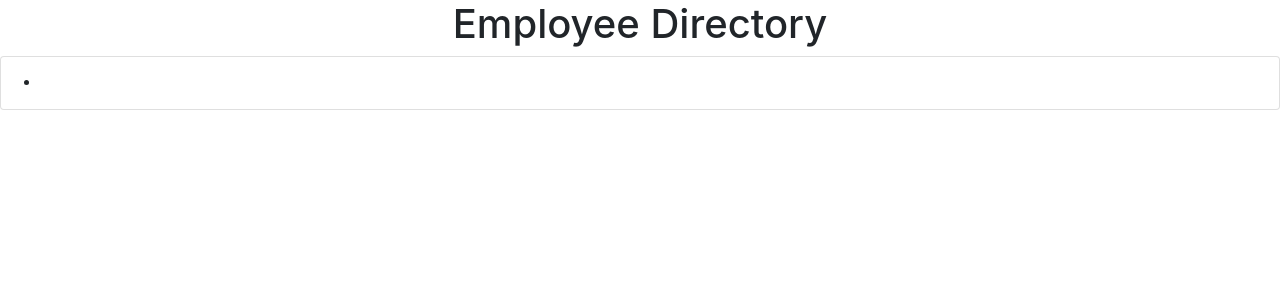
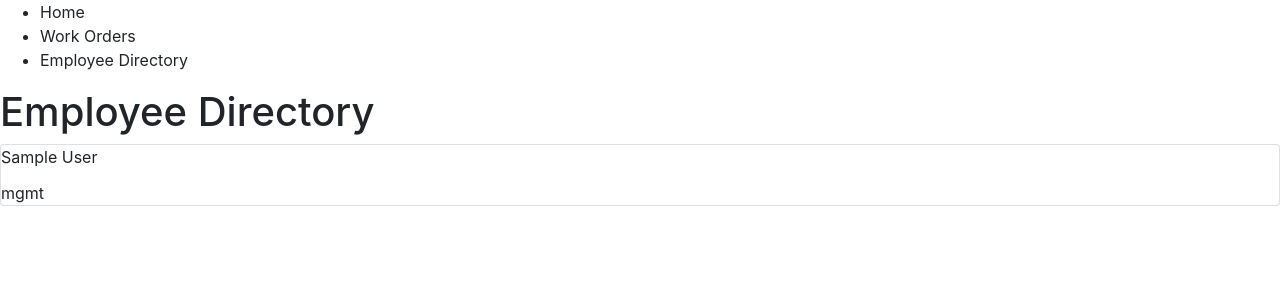
Before and after one commit to corykitchens/sae, a Django app: page /employees/ in a window 1280 px wide. Shown: the top 300 px of the page. Run offline with Django 3.2, Linux system fonts and the light colour scheme; tables that the repository leaves empty hold one stand-in row (values such as "Sample post"); some libraries are stand-ins or nearby versions.

Commit message:
Sending employees list to directory page

```diff
--- a/employee/models.py
+++ b/employee/models.py
@@ -27,6 +27,7 @@
 
 	class Meta:
 		db_table = "CKTM_EMPLOYEE"
+		ordering = ['-job_title']
 
 	def __str__(self):
 		return self.first_name + " " + self.last_name
--- a/templates/employee/base.html
+++ b/templates/employee/base.html
@@ -10,7 +10,12 @@
     <link rel="stylesheet" href="https://maxcdn.bootstrapcdn.com/bootstrap/4.0.0-alpha.2/css/bootstrap.min.css" integrity="sha384-y3tfxAZXuh4HwSYylfB+J125MxIs6mR5FOHamPBG064zB+AFeWH94NdvaCBm8qnd" crossorigin="anonymous">
 
   </head>
-  <body class="login-bg">
+  <body>
+    <ul>
+      <li>Home</li>
+      <li>Work Orders</li>
+      <li>Employee Directory</li>
+    </ul>
   {%block content %}
 
 
--- a/templates/employee/employee_list.html
+++ b/templates/employee/employee_list.html
@@ -1,30 +1,17 @@
 {% extends "employee/base.html" %}
 {% block content %}
 
-<div class="row">
-	<div class="col-md-12">
-		<h1 class="text-md-center">Employee Directory</h1>
-	</div>
-</div>
-{% if employees %}
-	<div class="row">
-		<div class="col-md-12">
-			<div class="card card-block">
-				<img class="card-img-top" data-src="http://placehold.it/350x150">
-				<div class="card-block">
-				<h4 class="card-title">{{employee.first_name}} {{employee.last_name}}</h4>
-				<ul>
-					<li>{{employee.job_title}}</li>
+<h1>Employee Directory</h1>
+{% for employee in employees %}
 
-				</ul>
-				</div>
-			</div>
+	<div class="card">
+		<div class="card-title">
+			{{employee}}
+		</div>
+		<div>
+			{{employee.job_title}}
 		</div>
 	</div>
-	{% for employee in employees %}
 
-	{% endfor %}
-
-{% endif %}
-
+{% endfor %}
 {% endblock %}
```
Also changed, not shown: employee/migrations/0007_auto_20160115_2040.py (added).
